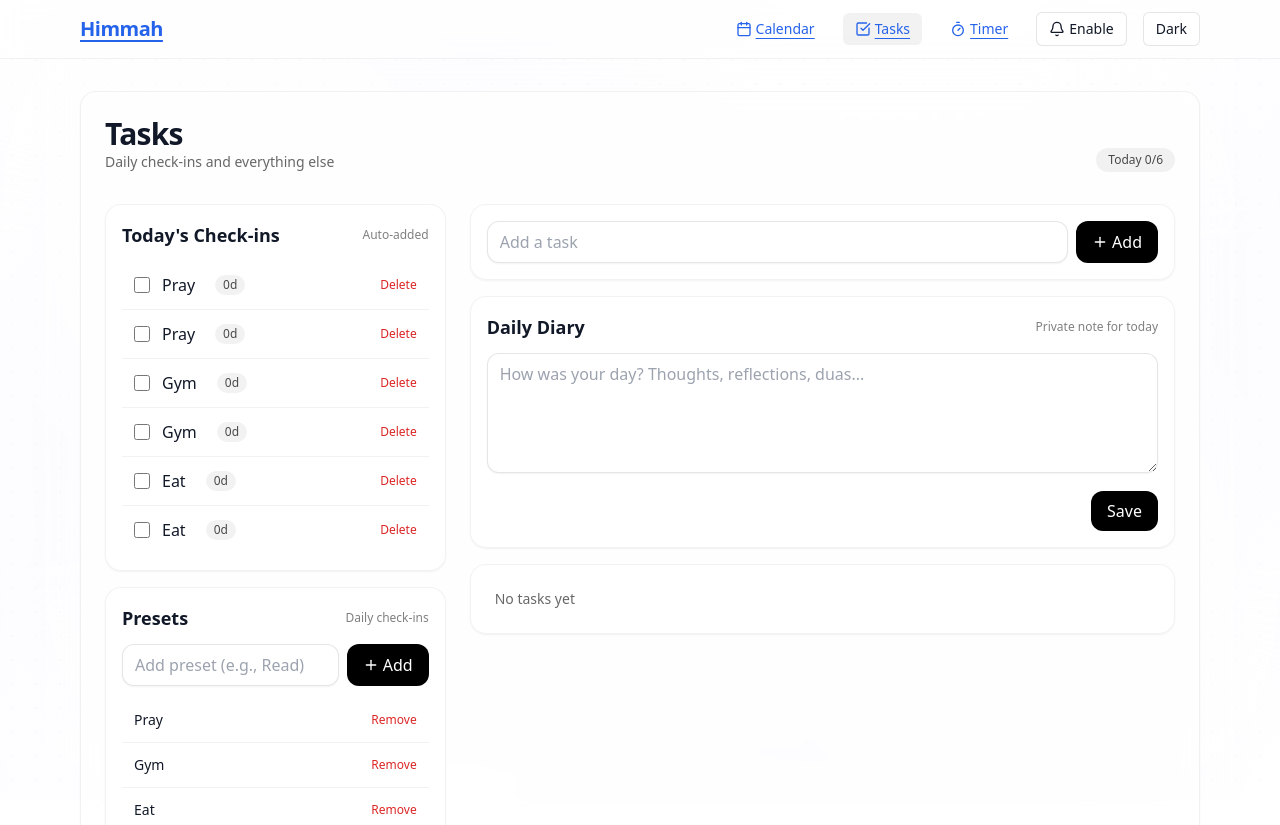
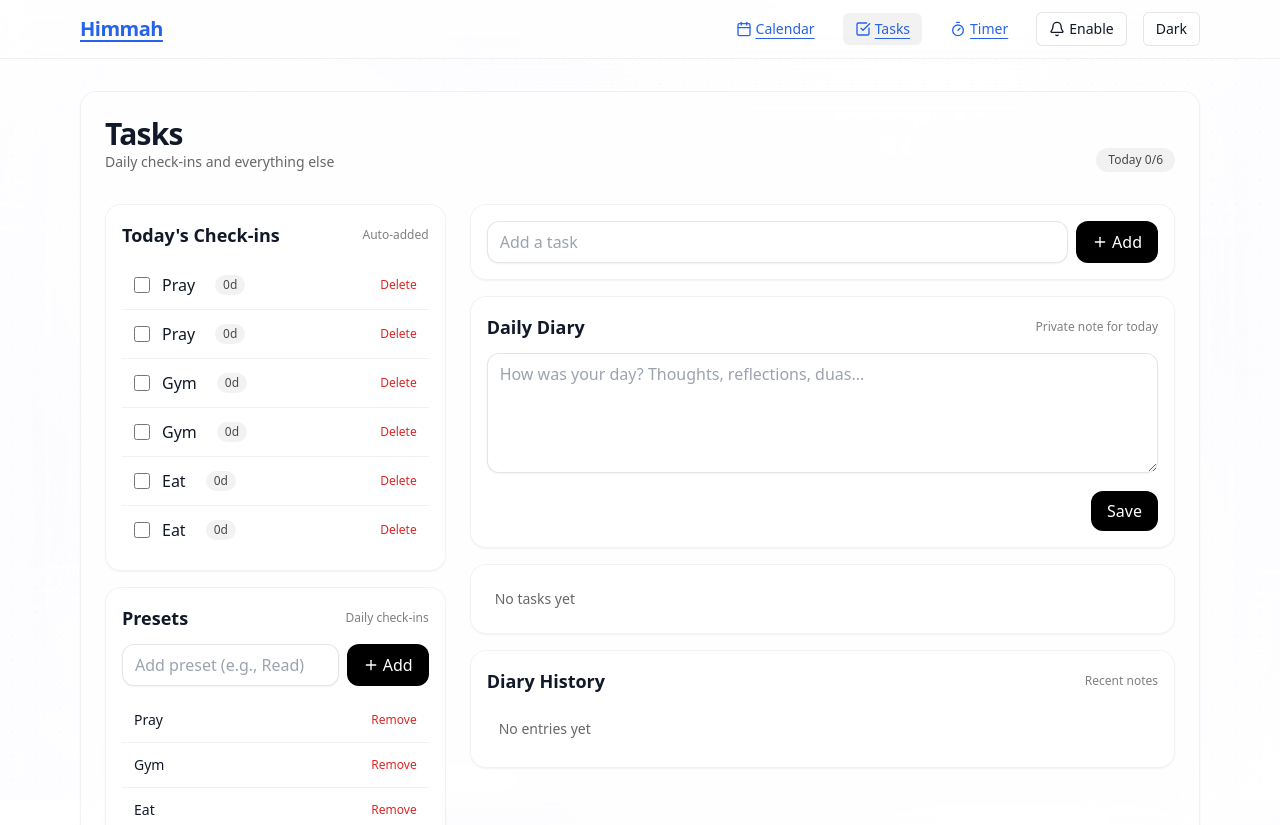
Before and after one commit to yarzadaryan/task-scheduler, a React (Vite) app in the folder web/: page /task-scheduler/tasks in a window 1280 px wide. Before the commit the page ends 800 px from the top, so only its background shows below. Built offline with nearby package versions, Linux system fonts and the light colour scheme.

Commit message:
feat(diary): list all notes in Diary History on Tasks page

```diff
--- a/web/src/data/db.ts
+++ b/web/src/data/db.ts
@@ -70,3 +70,7 @@ export async function getNoteByDate(dateStartMs: number): Promise<DailyNote | un
   const res = await idx.get(range)
   return res ?? undefined
 }
+export async function getAllNotes(): Promise<DailyNote[]> {
+  const db = await getDB()
+  return await db.getAll('notes')
+}
--- a/web/src/pages/Tasks.tsx
+++ b/web/src/pages/Tasks.tsx
@@ -17,11 +17,14 @@ export default function TasksPage() {
   const todayNote = useStore((s) => s.todayNote)
   const loadTodayNote = useStore((s) => s.loadTodayNote)
   const saveTodayNote = useStore((s) => s.saveTodayNote)
+  const notes = useStore((s) => s.notes)
+  const loadNotes = useStore((s) => s.loadNotes)
   const [noteContent, setNoteContent] = useState('')
 
   useEffect(() => {
     loadTodayNote()
-  }, [loadTodayNote])
+    loadNotes()
+  }, [loadTodayNote, loadNotes])
 
   useEffect(() => {
     setNoteContent(todayNote?.content ?? '')
@@ -176,7 +179,7 @@ export default function TasksPage() {
             />
             <div className="mt-3 flex justify-end">
               <button
-                onClick={async () => { await saveTodayNote(noteContent); toast({ type: 'success', message: 'Saved' }) }}
+                onClick={async () => { await saveTodayNote(noteContent); await loadNotes(); toast({ type: 'success', message: 'Saved' }) }}
                 className="inline-flex items-center gap-1 rounded-xl bg-black text-white px-4 py-2 hover:bg-black/90"
               >
                 Save
@@ -205,6 +208,25 @@ export default function TasksPage() {
               ))}
             </ul>
           </div>
+          {/* Diary History */}
+          <div className="rounded-2xl border border-black/5 bg-white/70 backdrop-blur p-4 shadow-sm">
+            <div className="flex items-center justify-between mb-3">
+              <h2 className="text-lg font-semibold">Diary History</h2>
+              <span className="text-xs text-black/50">Recent notes</span>
+            </div>
+            <ul className="divide-y divide-black/5">
+              {notes.length === 0 && <li className="p-3 text-sm text-black/60">No entries yet</li>}
+              {notes
+                .slice()
+                .sort((a, b) => b.date - a.date)
+                .map((n) => (
+                  <li key={n.id} className="p-3">
+                    <div className="text-xs text-black/50 mb-1">{new Date(n.date).toLocaleDateString()}</div>
+                    <div className="whitespace-pre-wrap text-sm text-black/80">{n.content || <span className="text-black/40">(empty)</span>}</div>
+                  </li>
+                ))}
+            </ul>
+          </div>
         </div>
       </div>
     </div>
--- a/web/src/store.ts
+++ b/web/src/store.ts
@@ -1,7 +1,7 @@
 import { create } from 'zustand'
 import { persist } from 'zustand/middleware'
 import type { CalEvent, Task, ID } from './types'
-import { deleteEvent, deleteTask, getAllEvents, getAllTasks, putEvent, putTask, getNoteByDate, putNote } from './data/db'
+import { deleteEvent, deleteTask, getAllEvents, getAllTasks, putEvent, putTask, getNoteByDate, putNote, getAllNotes } from './data/db'
 import type { DailyNote } from './types'
 
 const DEFAULT_PRESETS = ['Pray', 'Gym', 'Eat'] as const
@@ -23,6 +23,7 @@ interface State {
   events: CalEvent[]
   presets: string[]
   todayNote: DailyNote | null
+  notes: DailyNote[]
   load: () => Promise<void>
   // tasks
   addTask: (t: Omit<Task, 'id' | 'createdAt' | 'updatedAt'>) => Promise<Task>
@@ -38,6 +39,7 @@ interface State {
   // daily note
   loadTodayNote: () => Promise<void>
   saveTodayNote: (content: string) => Promise<void>
+  loadNotes: () => Promise<void>
 }
 
 export const useStore = create<State>()(
@@ -48,6 +50,7 @@ export const useStore = create<State>()(
       events: [],
       presets: [...DEFAULT_PRESETS],
       todayNote: null,
+      notes: [],
       async load() {
         const [tasks, events] = await Promise.all([getAllTasks(), getAllEvents()])
         set({ tasks, events, loaded: true })
@@ -123,6 +126,10 @@ export const useStore = create<State>()(
         await putNote(note)
         set({ todayNote: note })
       },
+      async loadNotes() {
+        const all = await getAllNotes()
+        set({ notes: all })
+      },
     }),
     { name: 'tasks-ui-cache' }
   )
```
